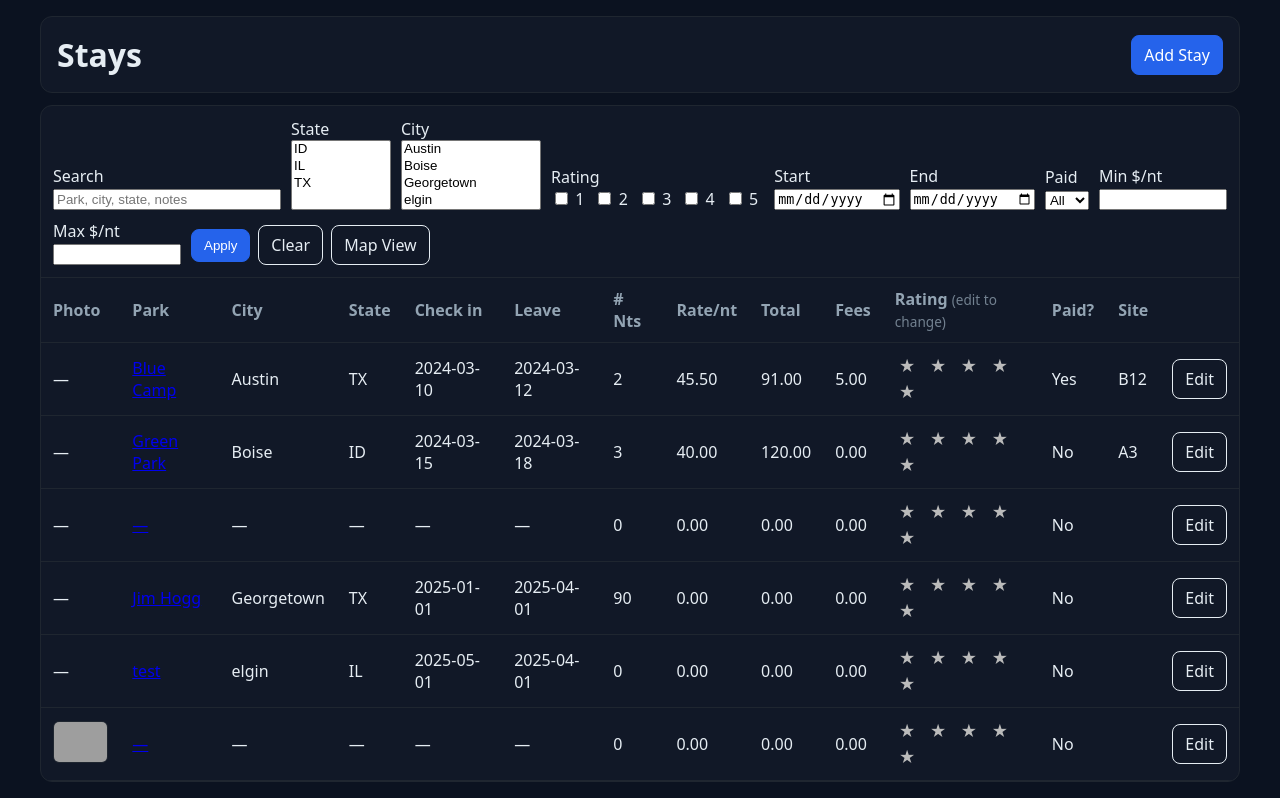
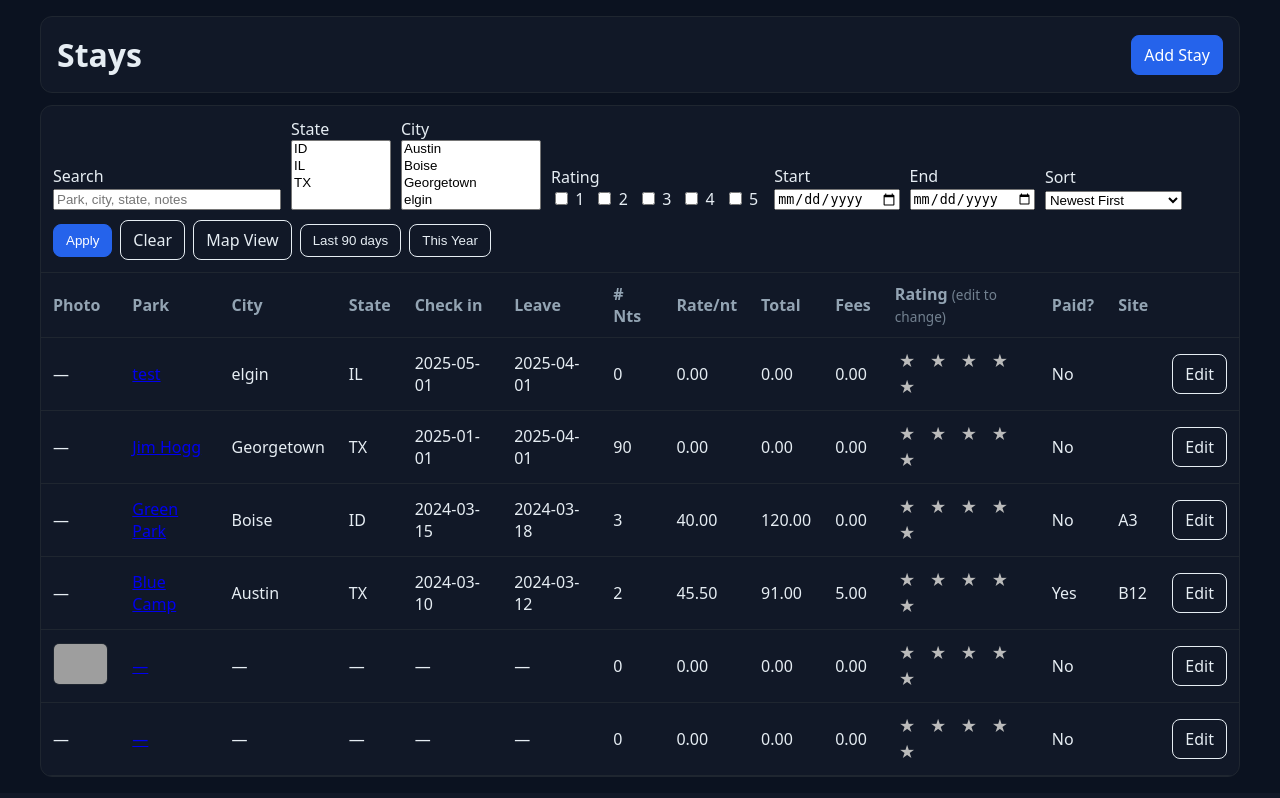
Before and after one commit to dquillman/traveler, a Django app: page /stays/ in a window 1280 px wide. Shown: the part 70-868 px from the top of the page. After the commit the page ends 847 px from the top, so only its background shows below. Run offline with Django 5.2, Linux system fonts and the light colour scheme; data comes from the database, SQL or seed files in the repository; parts of the project's set-up code (start-up, migrations or seed data) failed here and were passed over; grey boxes are pictures that could not be loaded.

Commit message:
feat: list sorting controls + quick date presets; remove paid and price filters from UI

```diff
--- a/stays/templates/stays/stay_list.html
+++ b/stays/templates/stays/stay_list.html
@@ -44,20 +44,16 @@
         <input class="txt" type="date" name="end" value="{{ selected_end }}">
       </label>
       <label>
-        <div class="muted">Paid</div>
-        <select name="paid" class="txt">
-          <option value="">All</option>
-          <option value="1" {% if selected_paid == '1' %}selected{% endif %}>Yes</option>
-          <option value="0" {% if selected_paid == '0' %}selected{% endif %}>No</option>
+        <div class="muted">Sort</div>
+        <select name="sort" class="txt">
+          <option value="date_desc" {% if selected_sort == 'date_desc' %}selected{% endif %}>Newest First</option>
+          <option value="date_asc" {% if selected_sort == 'date_asc' %}selected{% endif %}>Oldest First</option>
+          <option value="price_desc" {% if selected_sort == 'price_desc' %}selected{% endif %}>Price High → Low</option>
+          <option value="price_asc" {% if selected_sort == 'price_asc' %}selected{% endif %}>Price Low → High</option>
+          <option value="rating_desc" {% if selected_sort == 'rating_desc' %}selected{% endif %}>Rating High → Low</option>
+          <option value="rating_asc" {% if selected_sort == 'rating_asc' %}selected{% endif %}>Rating Low → High</option>
+          <option value="park_asc" {% if selected_sort == 'park_asc' %}selected{% endif %}>Park A → Z</option>
         </select>
-      </label>
-      <label>
-        <div class="muted">Min $/nt</div>
-        <input class="txt" type="number" step="0.01" name="min_price" value="{{ selected_min_price }}" style="width:120px;">
-      </label>
-      <label>
-        <div class="muted">Max $/nt</div>
-        <input class="txt" type="number" step="0.01" name="max_price" value="{{ selected_max_price }}" style="width:120px;">
       </label>
       <div style="display:flex; gap:8px; align-items:center;">
         <button class="btn" type="submit">Apply</button>
@@ -157,6 +153,33 @@
       stateSel.addEventListener('change', rebuildCityOptions);
       // In case initial HTML not aligned to mapping, sync once on load
       rebuildCityOptions();
+
+      // Quick date presets
+      const form = stateSel.closest('form');
+      function fmt(d){
+        const y=d.getFullYear(); const m=String(d.getMonth()+1).padStart(2,'0'); const x=String(d.getDate()).padStart(2,'0');
+        return `${y}-${m}-${x}`;
+      }
+      function setPresetRange(days){
+        const now=new Date();
+        const start=new Date(now.getTime()-days*24*3600*1000);
+        form.querySelector('input[name="start"]').value = fmt(start);
+        form.querySelector('input[name="end"]').value = fmt(now);
+        form.submit();
+      }
+      function setThisYear(){
+        const now=new Date();
+        const start=new Date(now.getFullYear(),0,1);
+        form.querySelector('input[name="start"]').value = fmt(start);
+        form.querySelector('input[name="end"]').value = fmt(new Date());
+        form.submit();
+      }
+      const actionsBar = form.querySelector('div[style*="display:flex"][style*="align-items:center"]');
+      if (actionsBar){
+        const b1=document.createElement('button'); b1.type='button'; b1.className='btn btn-outline'; b1.textContent='Last 90 days'; b1.onclick=()=>setPresetRange(90);
+        const b2=document.createElement('button'); b2.type='button'; b2.className='btn btn-outline'; b2.textContent='This Year'; b2.onclick=setThisYear;
+        actionsBar.appendChild(b1); actionsBar.appendChild(b2);
+      }
     })();
   </script>
 {% endblock %}
--- a/stays/views.py
+++ b/stays/views.py
@@ -114,6 +114,7 @@ def stay_list(request):
     selected_paid = (request.GET.get("paid") or "").strip()
     selected_min_price = (request.GET.get("min_price") or "").strip()
     selected_max_price = (request.GET.get("max_price") or "").strip()
+    selected_sort = (request.GET.get("sort") or "date_desc").strip()
     selected_ratings = [str(r) for r in selected_ratings]
 
     # Choices
@@ -132,6 +133,19 @@ def stay_list(request):
 
     # Apply filters to listing queryset
     qs = _apply_stay_filters(qs, request)
+
+    # Sorting
+    sort_map = {
+        "date_desc": ("-check_in", "-id"),
+        "date_asc": ("check_in", "id"),
+        "price_desc": ("-price_night", "-id"),
+        "price_asc": ("price_night", "id"),
+        "rating_desc": ("-rating", "-id"),
+        "rating_asc": ("rating", "id"),
+        "park_asc": ("park", "id"),
+    }
+    order = sort_map.get(selected_sort) or sort_map["date_desc"]
+    qs = qs.order_by(*order)
 
     # Build mapping of state -> cities for client-side dynamic filtering
     pairs = (Stay.objects
@@ -155,6 +169,7 @@ def stay_list(request):
     if selected_paid in {"0","1"}: qs_params.append(("paid", selected_paid))
     if selected_min_price: qs_params.append(("min_price", selected_min_price))
     if selected_max_price: qs_params.append(("max_price", selected_max_price))
+    if selected_sort: qs_params.append(("sort", selected_sort))
     map_query = urlencode(qs_params)
 
     return render(request, "stays/stay_list.html", {
@@ -172,6 +187,7 @@ def stay_list(request):
         "selected_paid": selected_paid,
         "selected_min_price": selected_min_price,
         "selected_max_price": selected_max_price,
+        "selected_sort": selected_sort,
         "map_query": map_query,
         "stars": [1, 2, 3, 4, 5],
     })
```
